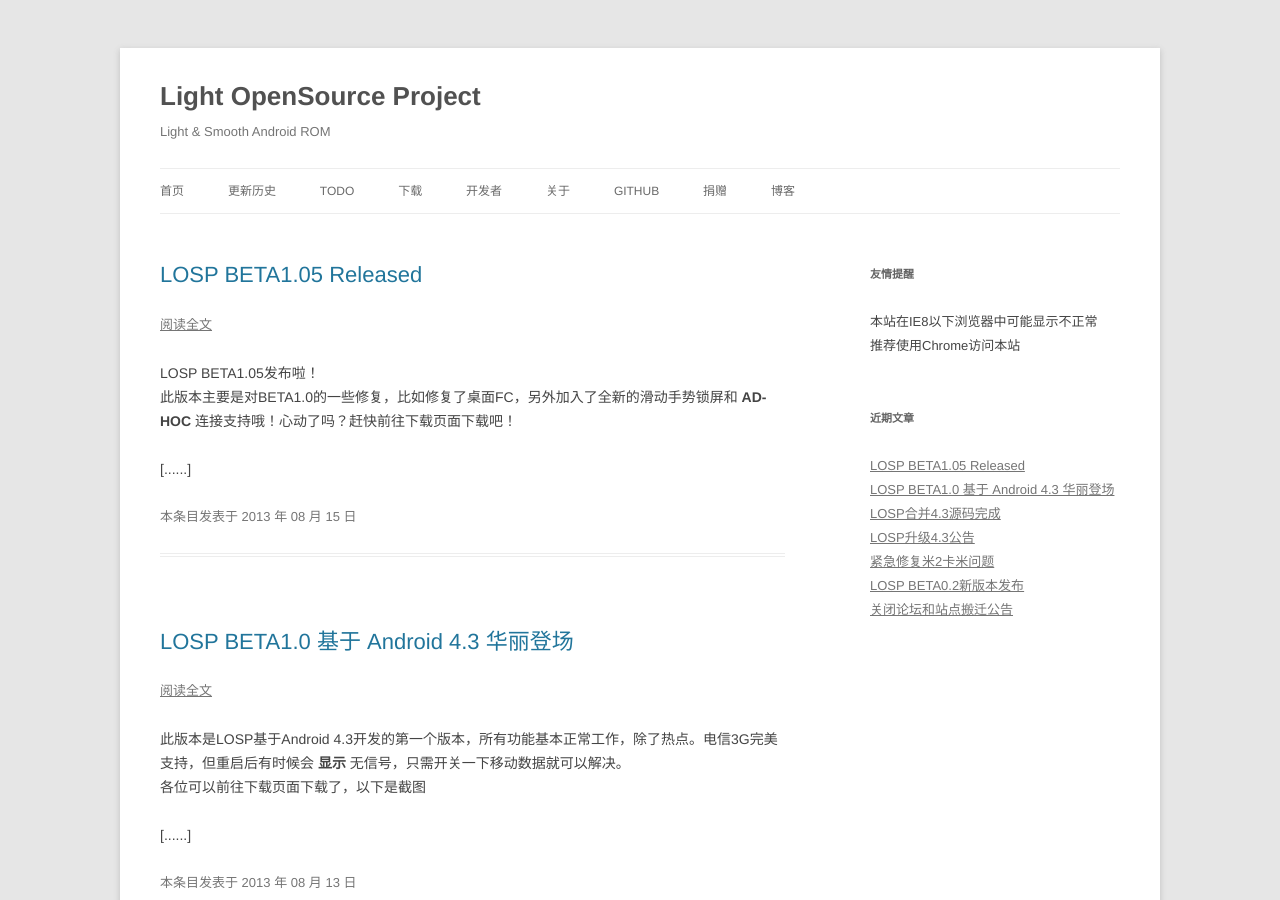
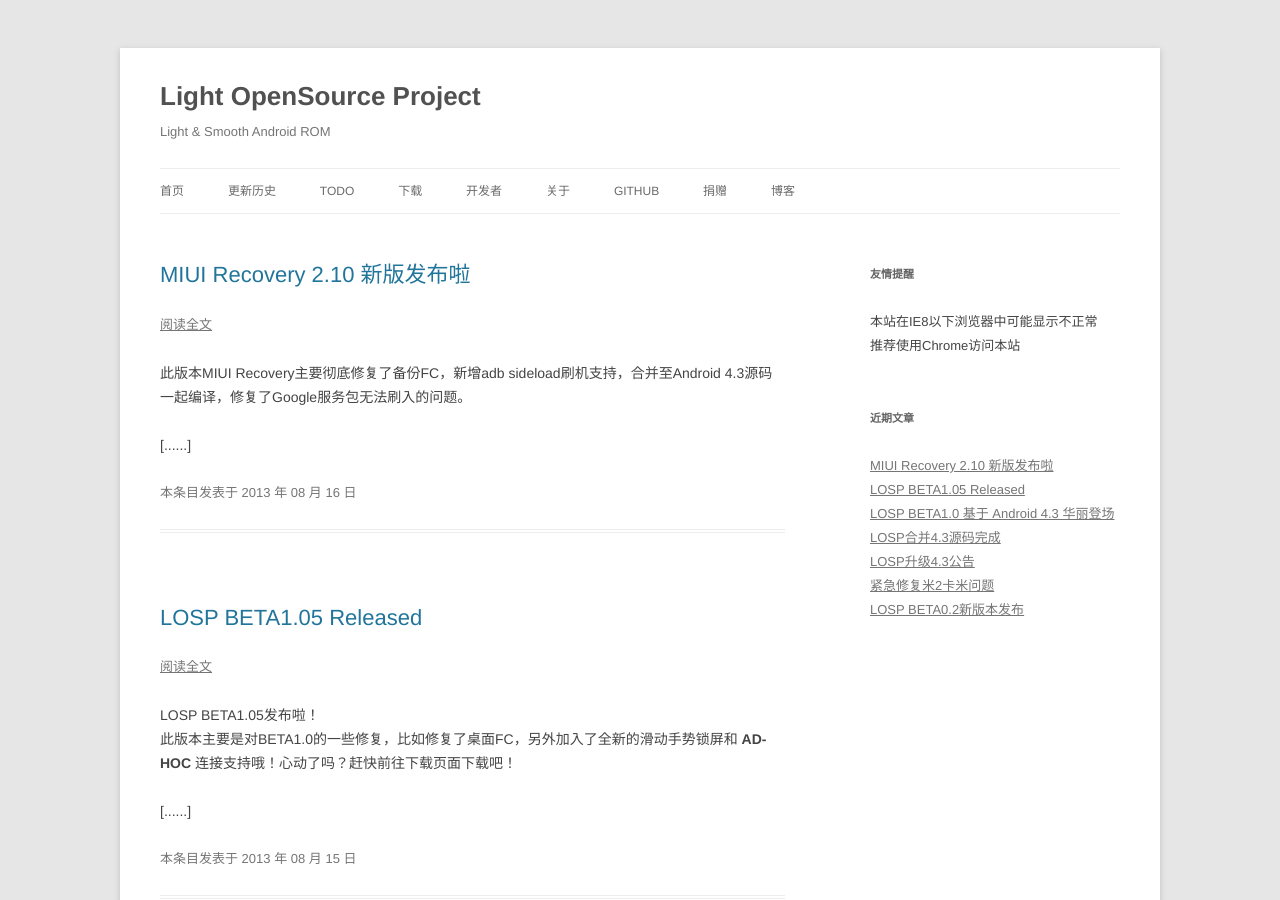
Before and after one commit to LOSP/LOSP.github.io, a Jekyll site: the page built from index.html, in a window 1280 px wide and 900 px high. Built offline with Jekyll 4.4.1, drawn with Linux system fonts in a browser that asks for light colours; Markdown is read by kramdown in place of the engine named in the settings; the list of posts is cut into pages by our own code; some of the changed text lies outside the part shown.

Commit message:
new recovery

```diff
--- /dev/null
+++ b/_posts/2013-8-16-new-recovery-210.md
@@ -0,0 +1,8 @@
+---
+layout: default
+title: MIUI Recovery 2.10 新版发布啦
+summary: 此版本MIUI Recovery主要彻底修复了备份FC，新增adb sideload刷机支持，合并至Android 4.3源码一起编译，修复了Google服务包无法刷入的问题。
+---
+此版本MIUI Recovery主要彻底修复了备份FC，新增adb sideload刷机支持，合并至Android 4.3源码一起编译，修复了Google服务包无法刷入的问题。
+
+下载页面：<http://shandian.us/download>
--- a/history/index.md
+++ b/history/index.md
@@ -3,6 +3,13 @@ layout: nodate
 title: 更新历史
 ---
 该页面中更新历史，除首个版本是相对于Slim Bean的修改日志外，其余均为相对于上一个公开版本的更新日志。
+
+*__2013.8.16 MIUI Recovery 2.10__*
+此版本为MIUI Recovery更新
+修复 备份时Recovery闪退
+新增 支持adb sideload刷机
+优化 合并至Android4.3源码
+修复 不能刷Google服务包的问题
 
 *__2013.8.15 版本:BETA1.05__*
 __1.05有部分代码重构，所以，从1.0及以下版本刷至1.05及以上的，如果出现无限FC，请清空cache__
```
Also changed, not shown: download/index.md (+11 -7 lines).
